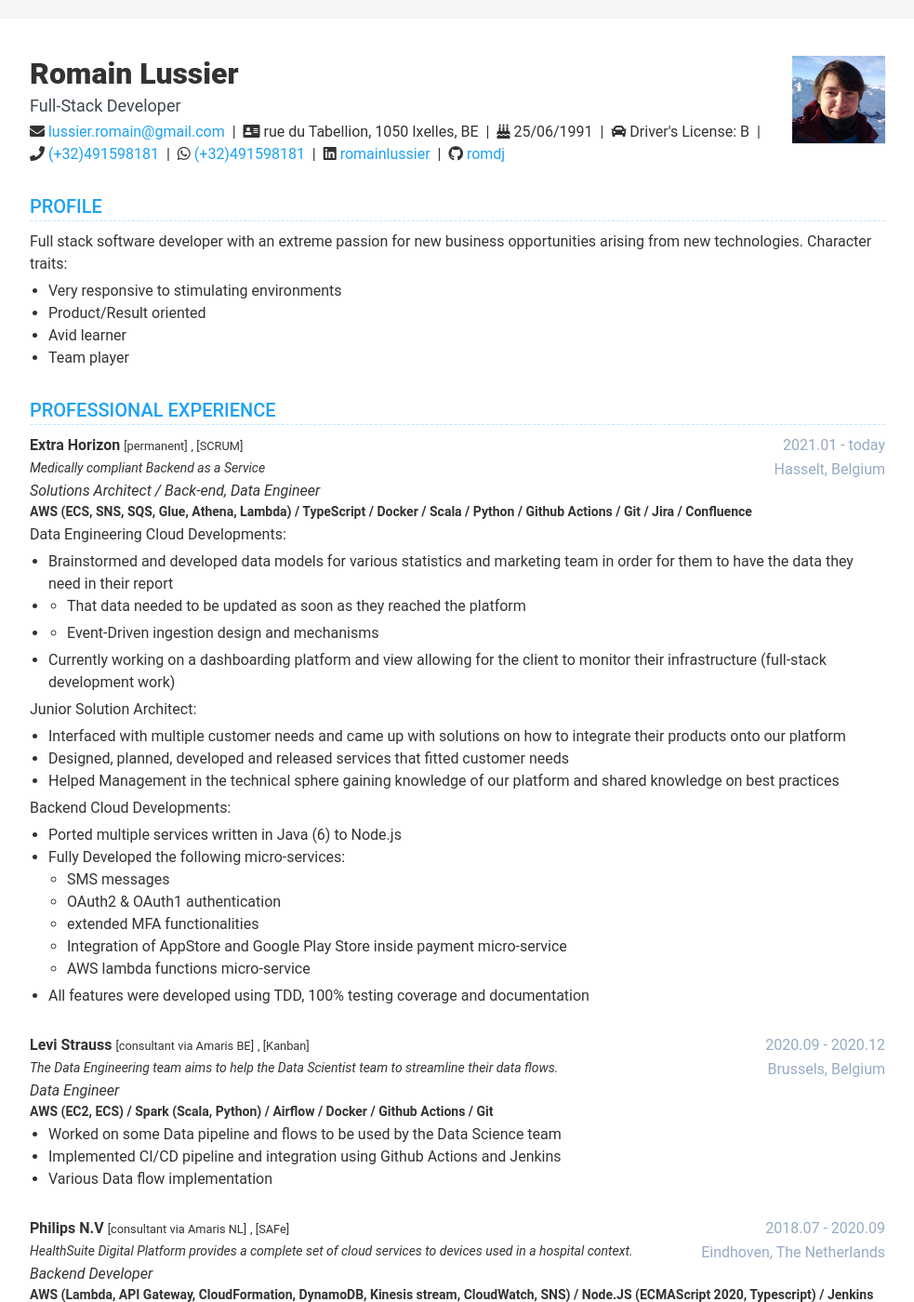
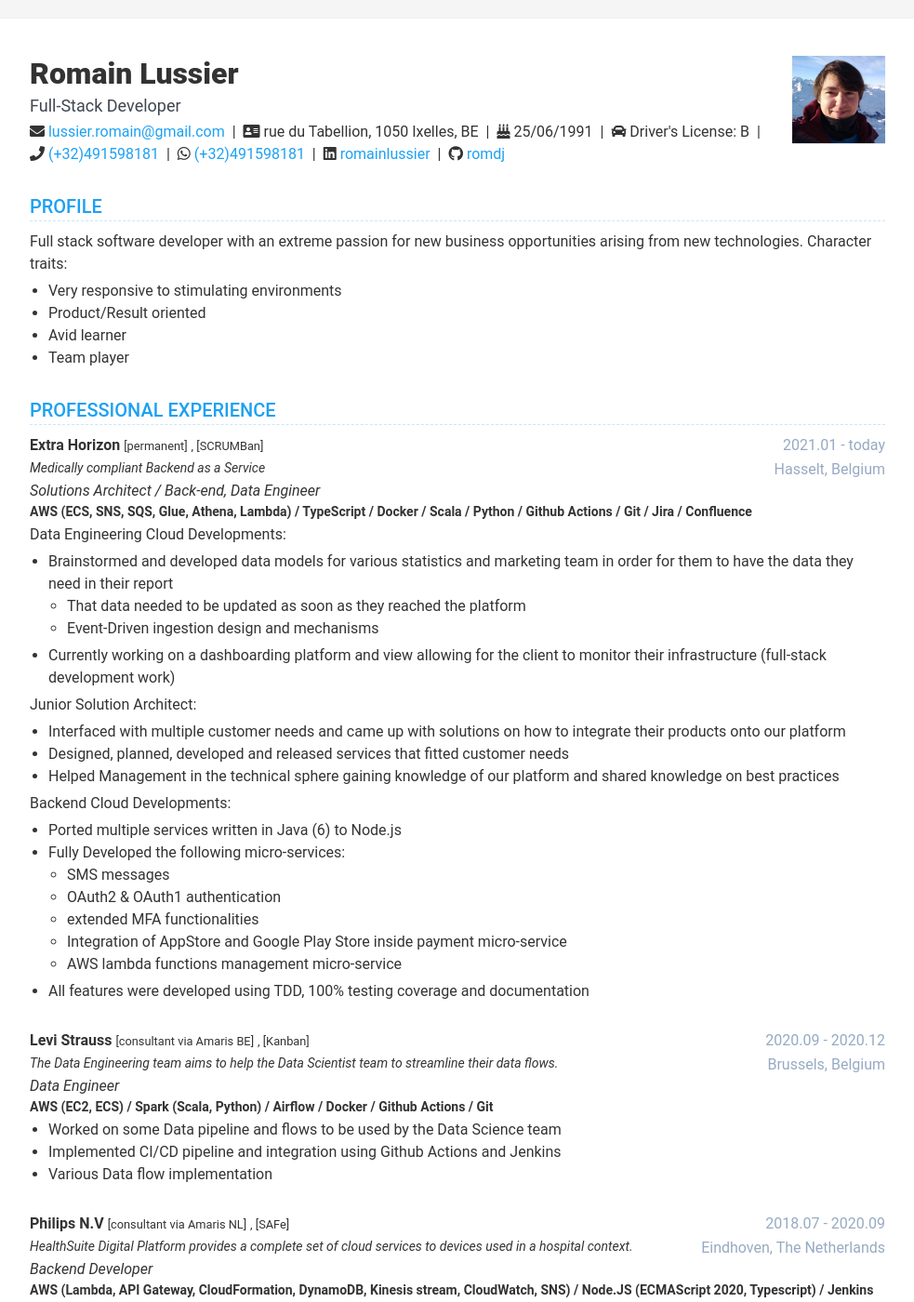
Before and after one commit to romdj/romdj.github.io, a Jekyll site: the page built from index.html, in a window 1280 px wide and 1400 px high. Shown: the whole window at 93% size, without its empty margins (148-1131 px from the left). Built offline with Jekyll 4.4.1, drawn with Linux system fonts in a browser that asks for light colours; nearby versions of some CDN libraries.

Commit message:
Minor blemishes updates

```diff
--- a/_data/data.yml
+++ b/_data/data.yml
@@ -115,7 +115,7 @@
         - ' / Git'
         - ' / Jira'
         - ' / Confluence'
-      management: SCRUM
+      management: SCRUMBan
       time: 2021.01 - today
       company: Extra Horizon
       cdescription: Medically compliant Backend as a Service
@@ -124,8 +124,8 @@
       details: |
         Data Engineering Cloud Developments:
           - Brainstormed and developed data models for various statistics and marketing team in order for them to have the data they need in their report
-          - - That data needed to be updated as soon as they reached the platform
-          - - Event-Driven ingestion design and mechanisms
+            - That data needed to be updated as soon as they reached the platform
+            - Event-Driven ingestion design and mechanisms
           - Currently working on a dashboarding platform and view allowing for the client to monitor their infrastructure (full-stack development work)
 
         Junior Solution Architect:
@@ -140,7 +140,7 @@
             - OAuth2 & OAuth1 authentication
             - extended MFA functionalities
             - Integration of AppStore and Google Play Store inside payment micro-service
-            - AWS lambda functions micro-service
+            - AWS lambda functions management micro-service
           - All features were developed using TDD, 100% testing coverage and documentation
 
     - role: Data Engineer
```
